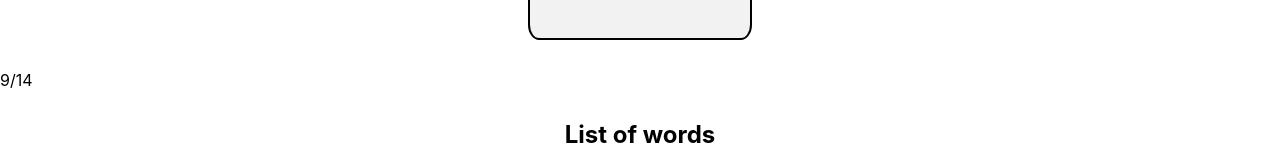
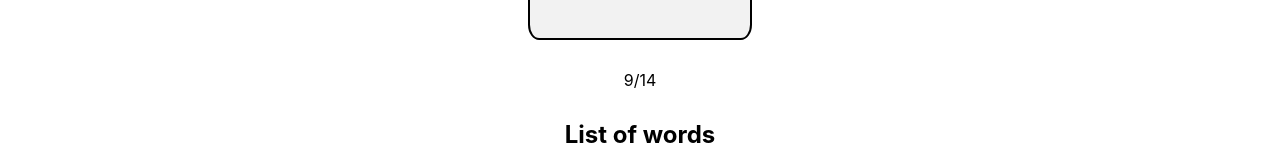
Before and after one commit to kretova0319/React-24-dictionary, a React (Create React App) app: page / in a window 1280 px wide. Shown: the part 394-554 px from the top of the page. Built offline with nearby package versions, Linux system fonts and the light colour scheme.

Commit message:
fixed count of cards

```diff
--- a/src/components/Carusel/Carusel.jsx
+++ b/src/components/Carusel/Carusel.jsx
@@ -2,6 +2,7 @@ import React, { useState } from "react";
 import Cards from "../Cards/Cards";
 import { data } from "../../data";
 import CardWrapper from "../CardWrapper/CardWrapper";
+import styles from "./carusel.module.css";
 
 export default function Carusel() {
   const [position, setPosition] = useState(8);
@@ -47,7 +48,7 @@ export default function Carusel() {
           handleClick={handleClick}
         />
       </CardWrapper>
-      <div className="number">
+      <div className={styles.number}>
         {position + 1}/{data.length}
       </div>
     </div>
```
